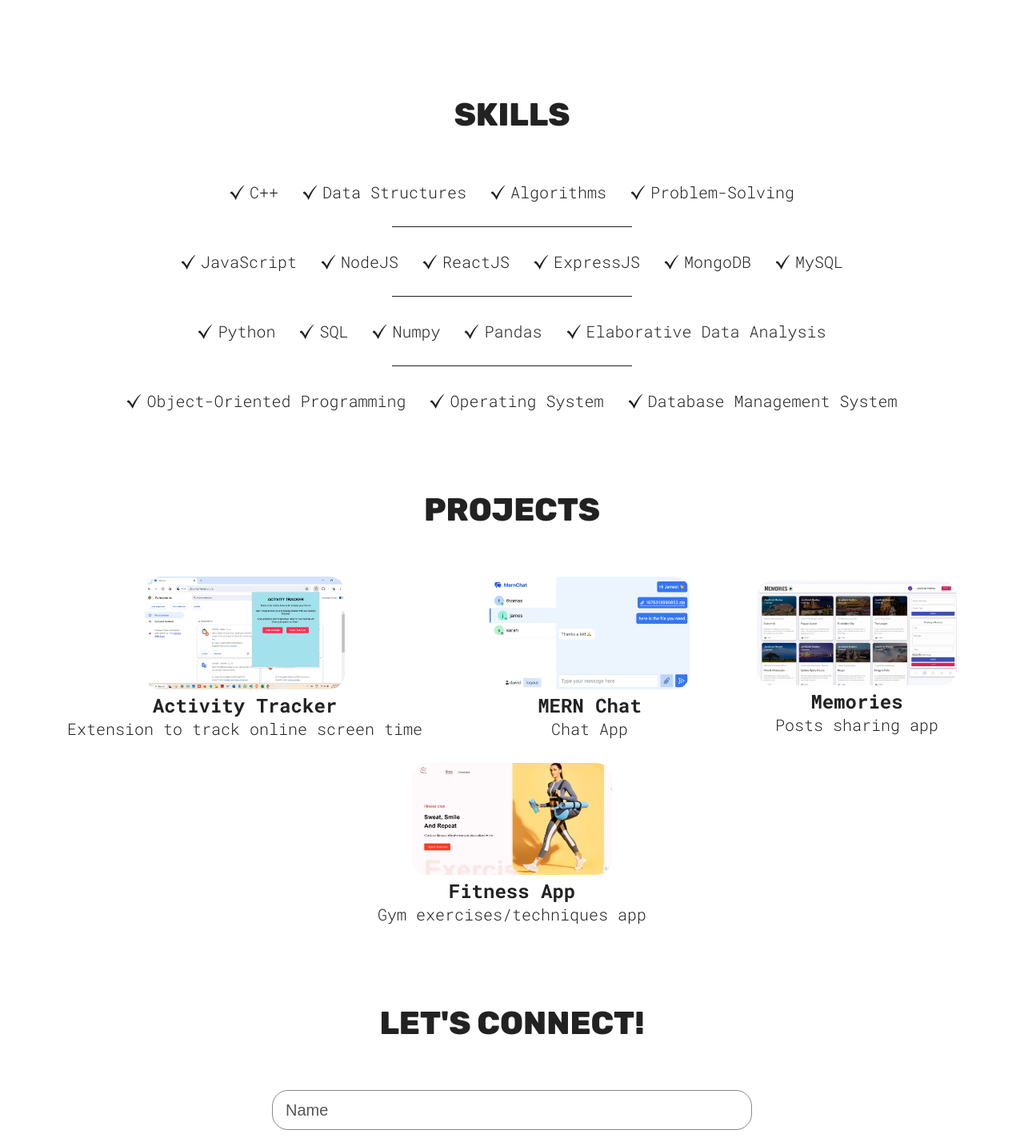
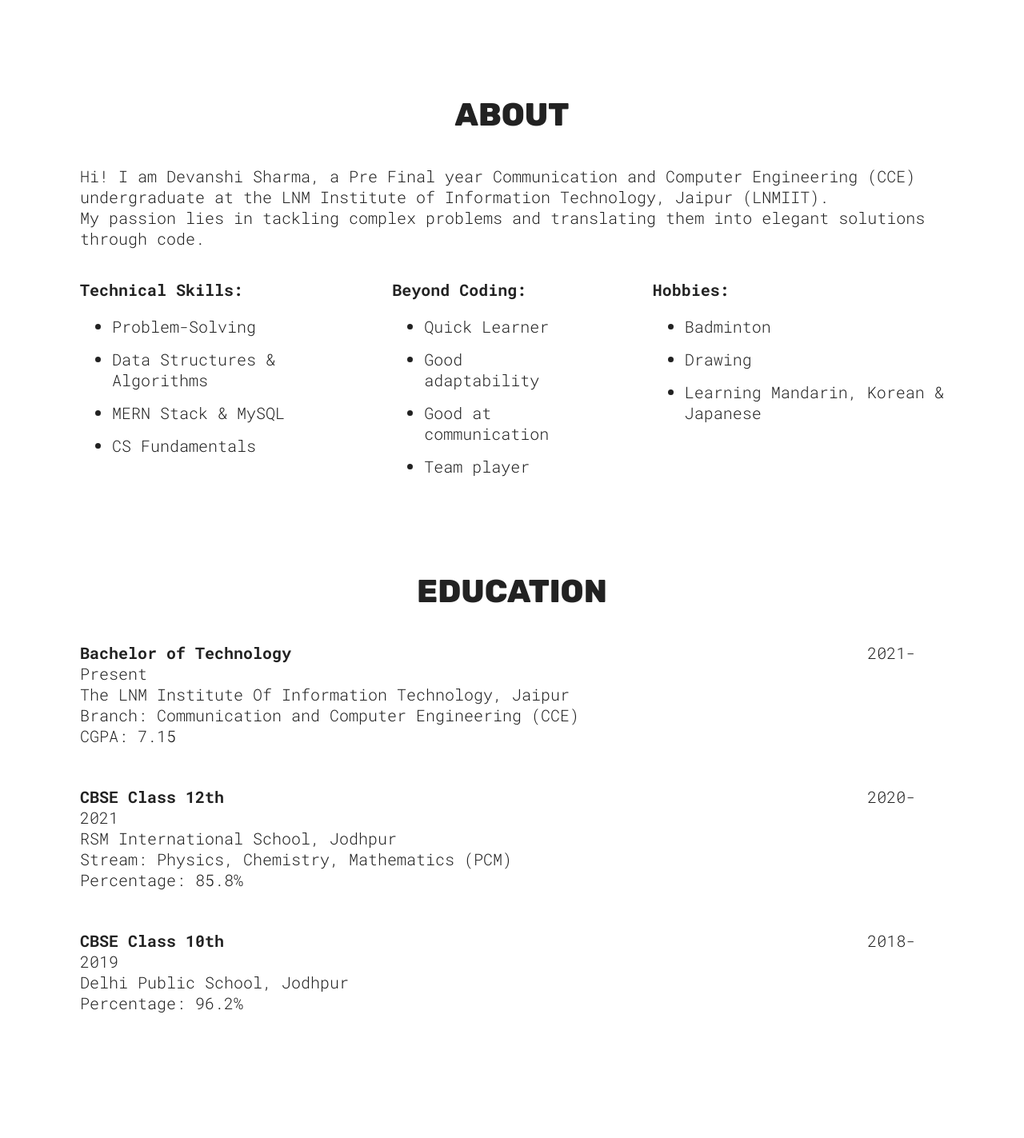
Before and after one commit to devanshi-1212/My-Portfolio, a React (Vite) app: page / in a window 1280 px wide. Shown: the part 780-2203 px from the top of the page at 80% size. Built offline with nearby package versions, Linux system fonts and the light colour scheme.

Commit message:
added about and education

```diff
--- a/src/App.jsx
+++ b/src/App.jsx
@@ -1,5 +1,7 @@
 import "./App.css";
+import About from "./sections/About/About";
 import Contact from "./sections/Contact/Contact";
+import Education from "./sections/Education/Education";
 import Footer from "./sections/Footer/Footer";
 import Hero from "./sections/Hero/Hero";
 import Projects from "./sections/Projects/Projects";
@@ -9,6 +11,8 @@ function App() {
   return (
     <>
       <Hero />
+      <About />
+      <Education />
       <Skills />
       <Projects />
       <Contact />
--- /dev/null
+++ b/src/sections/About/About.jsx
@@ -0,0 +1,56 @@
+import React from "react";
+import styles from "./AboutStyles.module.css";
+
+function About() {
+  return (
+    <section id="skills" className={styles.container}>
+      <h1 className={styles.heading}>About</h1>
+
+      <div className={styles.abouttxt}>
+        <p>
+          Hi! I am Devanshi Sharma, a Pre Final year Communication and Computer
+          Engineering (CCE) undergraduate at the LNM Institute of Information
+          Technology, Jaipur (LNMIIT). <br />
+          My passion lies in tackling complex problems and translating them into
+          elegant solutions through code.
+        </p>
+
+        <br />
+
+        <p className={styles.list}>
+          <div>
+            <b>Technical Skills:</b>
+
+            <ul>
+              <li>Problem-Solving</li>
+              <li>Data Structures & Algorithms</li>
+              <li>MERN Stack & MySQL</li>
+              <li>CS Fundamentals</li>
+            </ul>
+          </div>
+
+          <div>
+            <b>Beyond Coding:</b>
+            <ul>
+              <li>Quick Learner</li>
+              <li>Good adaptability</li>
+              <li>Good at communication</li>
+              <li>Team player</li>
+            </ul>
+          </div>
+
+          <div>
+            <b>Hobbies:</b>
+            <ul>
+              <li>Badminton</li>
+              <li>Drawing</li>
+              <li>Learning Mandarin, Korean & Japanese</li>
+            </ul>
+          </div>
+        </p>
+      </div>
+    </section>
+  );
+}
+
+export default About;
--- /dev/null
+++ b/src/sections/About/AboutStyles.module.css
@@ -0,0 +1,24 @@
+.container {
+  display: flex;
+  flex-direction: column;
+}
+
+.heading {
+  text-align: center;
+  margin-bottom: 40px;
+}
+
+.abouttxt {
+  padding-left: 100px;
+  padding-right: 100px;
+}
+
+li {
+  margin-bottom: 15px;
+}
+
+.list {
+  display: flex;
+  gap: 100px;
+  margin-top: 20px;
+}
--- /dev/null
+++ b/src/sections/Education/Education.jsx
@@ -0,0 +1,58 @@
+import React from "react";
+import styles from "./EducationStyles.module.css";
+
+function Education() {
+  return (
+    <section id="skills" className={styles.container}>
+      <h1 className={styles.heading}>Education</h1>
+
+      <div className={styles.abouttxt}>
+        <div className={styles.list}>
+          <p>
+            <b> Bachelor of Technology</b>
+            &nbsp;&nbsp;&nbsp;&nbsp;&nbsp;&nbsp;&nbsp;&nbsp;&nbsp;&nbsp;&nbsp;
+            &nbsp;&nbsp;&nbsp;&nbsp;&nbsp;&nbsp;&nbsp;&nbsp;&nbsp;&nbsp;&nbsp;
+            &nbsp;&nbsp;&nbsp;&nbsp;&nbsp;&nbsp;&nbsp;&nbsp;&nbsp;&nbsp;&nbsp;
+            &nbsp;&nbsp;&nbsp;&nbsp;&nbsp;&nbsp;&nbsp;&nbsp;&nbsp;&nbsp;&nbsp;
+            &nbsp;&nbsp;&nbsp;&nbsp;&nbsp;&nbsp;&nbsp;&nbsp;&nbsp;&nbsp;&nbsp;
+            2021-Present
+          </p>
+          <p>The LNM Institute Of Information Technology, Jaipur</p>
+          <p>Branch: Communication and Computer Engineering (CCE)</p>
+          <p>CGPA: 7.15</p>
+        </div>
+
+        <div className={styles.list}>
+          <p>
+            <b>CBSE Class 12th</b>
+            &nbsp;&nbsp;&nbsp;&nbsp;&nbsp;&nbsp;&nbsp;&nbsp;&nbsp;&nbsp;&nbsp;
+            &nbsp;&nbsp;&nbsp;&nbsp;&nbsp;&nbsp;&nbsp;&nbsp;&nbsp;&nbsp;&nbsp;
+            &nbsp;&nbsp;&nbsp;&nbsp;&nbsp;&nbsp;&nbsp;&nbsp;&nbsp;&nbsp;&nbsp;
+            &nbsp;&nbsp;&nbsp;&nbsp;&nbsp;&nbsp;&nbsp;&nbsp;&nbsp;&nbsp;&nbsp;
+            &nbsp;&nbsp;&nbsp;&nbsp;&nbsp;&nbsp;&nbsp;&nbsp;&nbsp;&nbsp;&nbsp;
+            &nbsp;&nbsp;&nbsp;&nbsp;&nbsp;&nbsp; 2020-2021
+          </p>
+          <p>RSM International School, Jodhpur</p>
+          <p>Stream: Physics, Chemistry, Mathematics (PCM)</p>
+          <p>Percentage: 85.8%</p>
+        </div>
+
+        <div className={styles.list}>
+          <p>
+            <b>CBSE Class 10th</b>
+            &nbsp;&nbsp;&nbsp;&nbsp;&nbsp;&nbsp;&nbsp;&nbsp;&nbsp;&nbsp;&nbsp;
+            &nbsp;&nbsp;&nbsp;&nbsp;&nbsp;&nbsp;&nbsp;&nbsp;&nbsp;&nbsp;&nbsp;
+            &nbsp;&nbsp;&nbsp;&nbsp;&nbsp;&nbsp;&nbsp;&nbsp;&nbsp;&nbsp;&nbsp;
+            &nbsp;&nbsp;&nbsp;&nbsp;&nbsp;&nbsp;&nbsp;&nbsp;&nbsp;&nbsp;&nbsp;
+            &nbsp;&nbsp;&nbsp;&nbsp;&nbsp;&nbsp;&nbsp;&nbsp;&nbsp;&nbsp;&nbsp;
+            &nbsp;&nbsp;&nbsp;&nbsp;&nbsp;&nbsp; 2018-2019
+          </p>
+          <p>Delhi Public School, Jodhpur</p>
+          <p>Percentage: 96.2%</p>
+        </div>
+      </div>
+    </section>
+  );
+}
+
+export default Education;
--- /dev/null
+++ b/src/sections/Education/EducationStyles.module.css
@@ -0,0 +1,18 @@
+.container {
+  display: flex;
+  flex-direction: column;
+}
+
+.heading {
+  text-align: center;
+  margin-bottom: 40px;
+}
+
+.abouttxt {
+  padding-left: 100px;
+  padding-right: 100px;
+}
+
+.list {
+  margin-bottom: 50px;
+}
```
